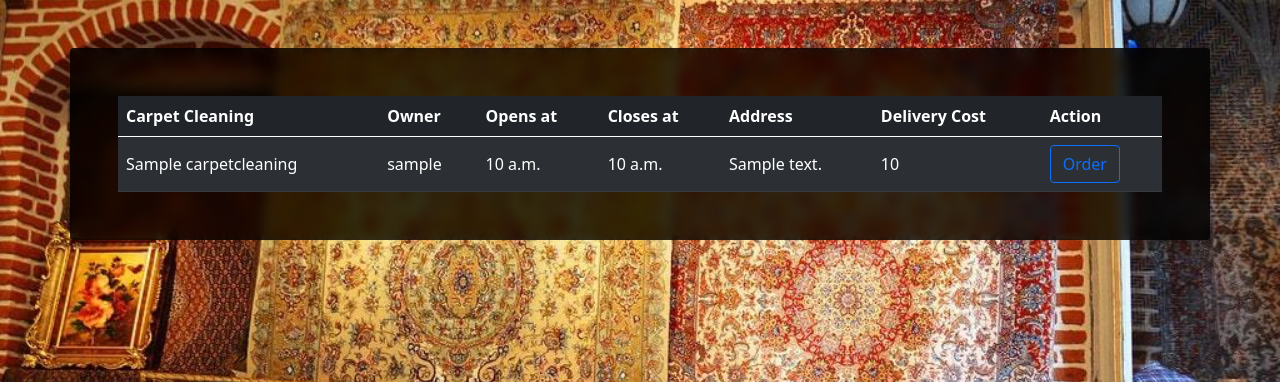
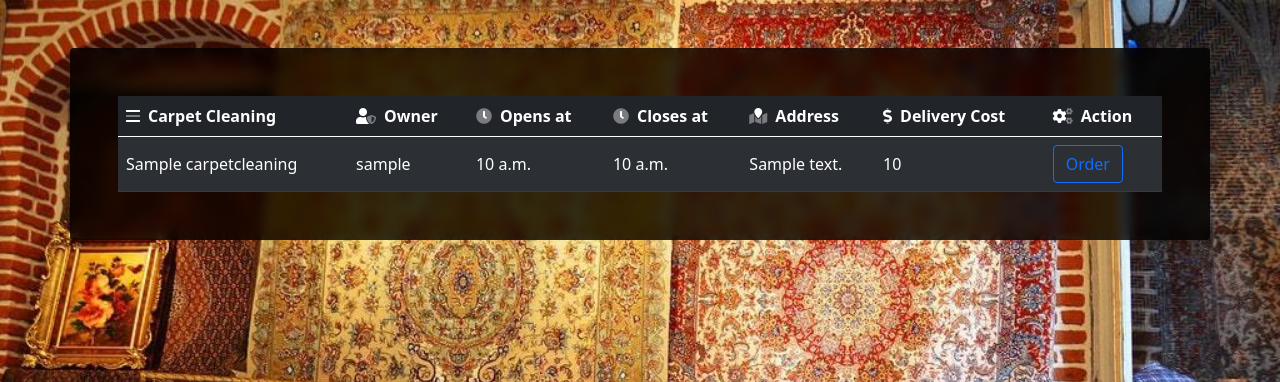
Before and after one commit to Broken37/carpet-cleaning, a Django app: page /carpet_cleanings/list/ in a window 1280 px wide. Shown: the part 56-438 px from the top of the page. Run offline with Django 3.2, Linux system fonts and the light colour scheme; tables that the repository leaves empty hold one stand-in row (values such as "Sample post"); some libraries are stand-ins or nearby versions.

Commit message:
Add icons to carpet cleanings list

```diff
--- a/CarpetShops/templates/CarpetShops/carpetcleanings.html
+++ b/CarpetShops/templates/CarpetShops/carpetcleanings.html
@@ -5,13 +5,13 @@
 <table class="table table-striped table-hover mb-0 align-middle table-dark">
   <thead>
     <tr>
-      <th>Carpet Cleaning</th>
-      <th>Owner</th>
-      <th>Opens at</th>
-      <th>Closes at</th>
-      <th>Address</th>
-      <th>Delivery Cost</th>
-      <th>Action</th>
+      <th><i class='fad fa-bars me-2'></i>Carpet Cleaning</th>
+      <th><i class='fad fa-user-shield me-2'></i>Owner</th>
+      <th><i class='fad fa-clock me-2'></i>Opens at</th>
+      <th><i class='fad fa-clock me-2'></i>Closes at</th>
+      <th><i class='fad fa-map-marked me-2'></i>Address</th>
+      <th><i class='fad fa-dollar-sign me-2'></i>Delivery Cost</th>
+      <th><i class='fad fa-cogs me-2'></i>Action</th>
     </tr>
   </thead>
   <tbody>
```
